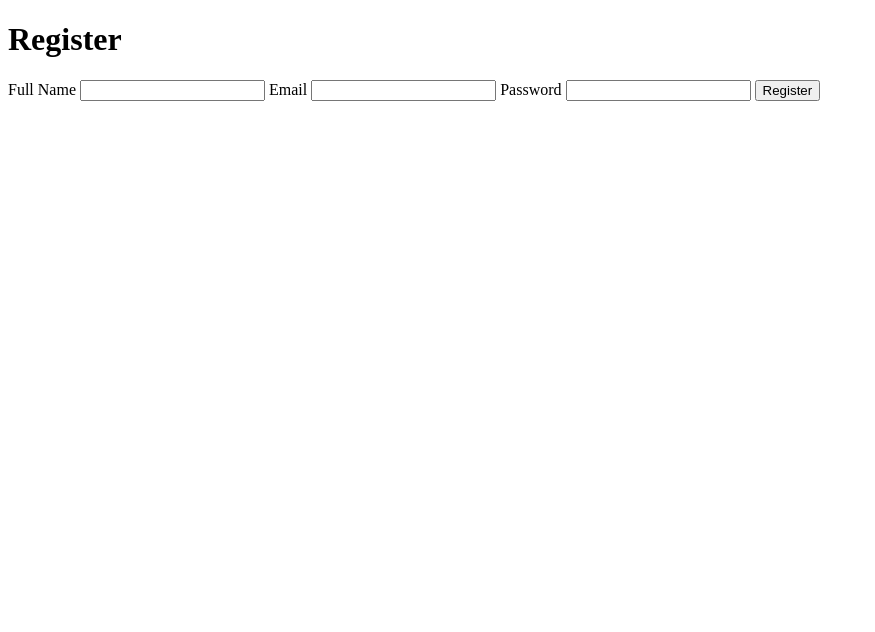
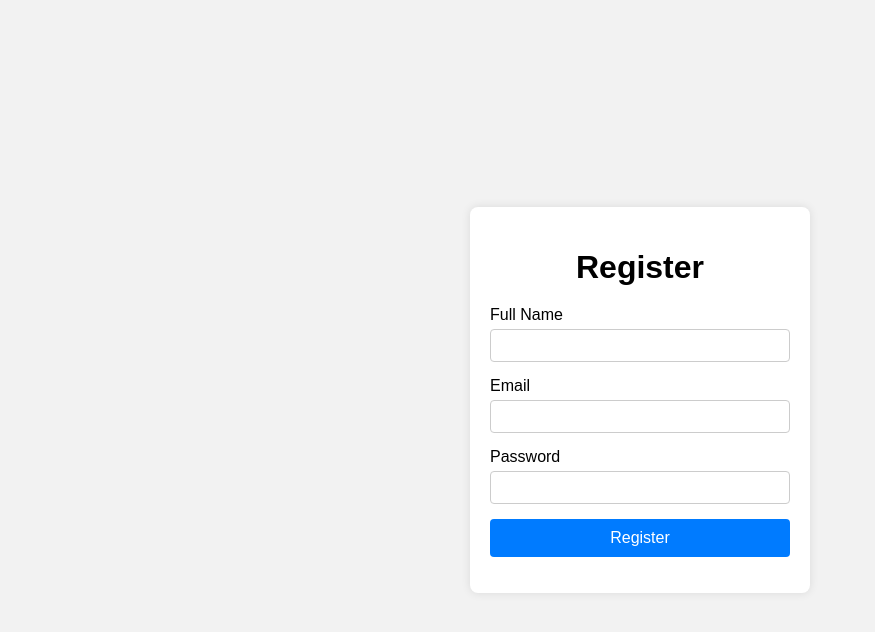
Before and after one commit to itzMahin06/itzmahin-user, a plain HTML site: page index.html in a window 1280 px wide. Shown: the whole page, without its empty margins (0-875 px from the left). Drawn offline with Linux system fonts and the light colour scheme.

Commit message:
Update index.html

```diff
--- a/index.html
+++ b/index.html
@@ -4,7 +4,64 @@
     <meta charset="UTF-8">
     <meta name="viewport" content="width=device-width, initial-scale=1.0">
     <title>Firebase Registration</title>
-    <link rel="stylesheet" href="styles.css">
+    <style> body {
+    font-family: Arial, sans-serif;
+    background-color: #f2f2f2;
+    display: flex;
+    justify-content: center;
+    align-items: center;
+    height: 100vh;
+    margin: 0;
+}
+
+.container {
+    background-color: white;
+    padding: 20px;
+    border-radius: 8px;
+    box-shadow: 0 0 10px rgba(0, 0, 0, 0.1);
+    width: 300px;
+}
+
+h1 {
+    text-align: center;
+    margin-bottom: 20px;
+}
+
+form {
+    display: flex;
+    flex-direction: column;
+}
+
+label {
+    margin-bottom: 5px;
+}
+
+input {
+    margin-bottom: 15px;
+    padding: 8px;
+    border: 1px solid #ccc;
+    border-radius: 4px;
+}
+
+button {
+    padding: 10px;
+    border: none;
+    border-radius: 4px;
+    background-color: #007bff;
+    color: white;
+    font-size: 16px;
+    cursor: pointer;
+}
+
+button:hover {
+    background-color: #0056b3;
+}
+
+#error-message {
+    color: red;
+    margin-top: 10px;
+    text-align: center;
+} </style>
     <script src="https://www.gstatic.com/firebasejs/9.1.2/firebase-app.js"></script>
     <script src="https://www.gstatic.com/firebasejs/9.1.2/firebase-auth.js"></script>
     <script src="https://www.gstatic.com/firebasejs/9.1.2/firebase-firestore.js"></script>
```
